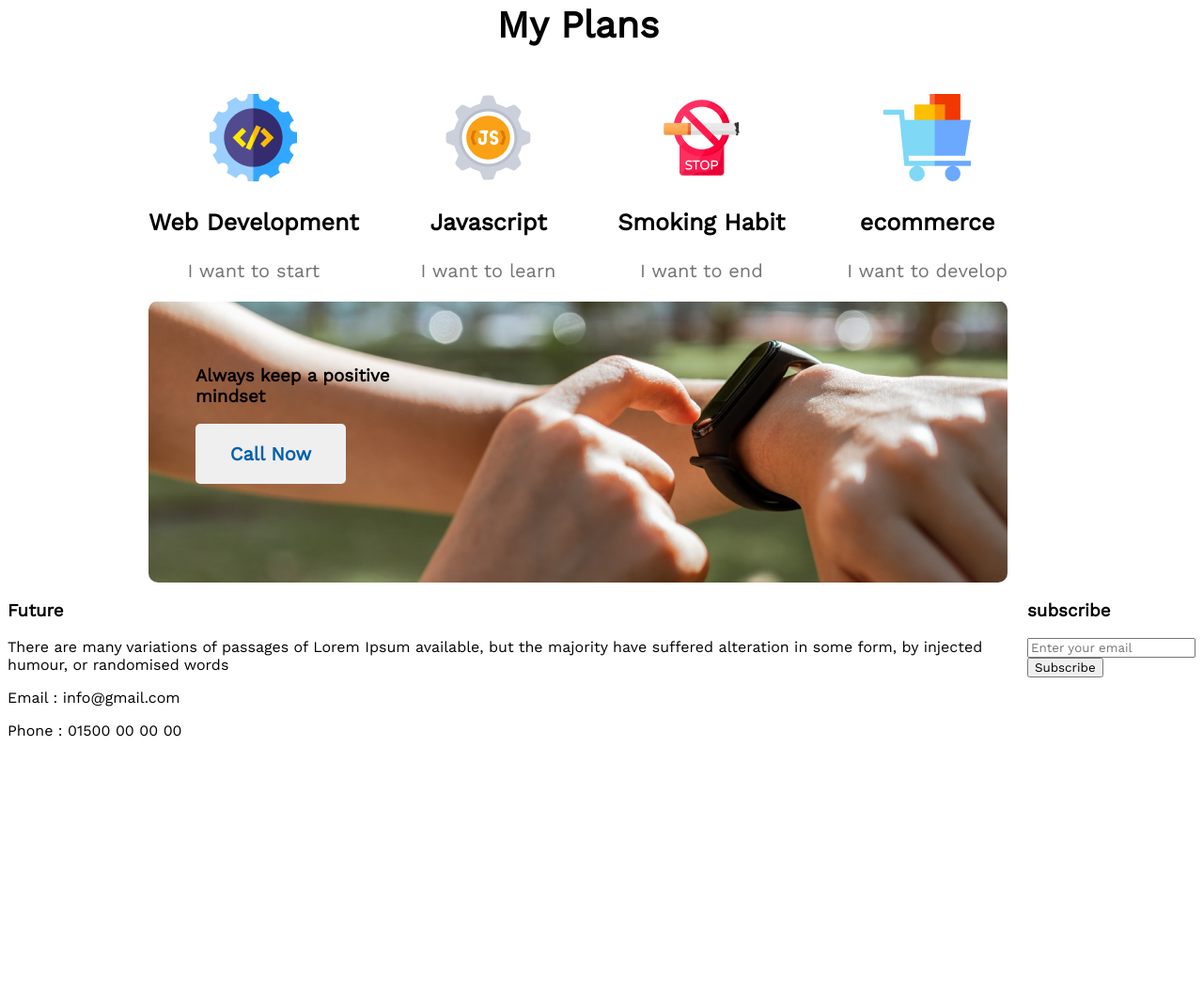
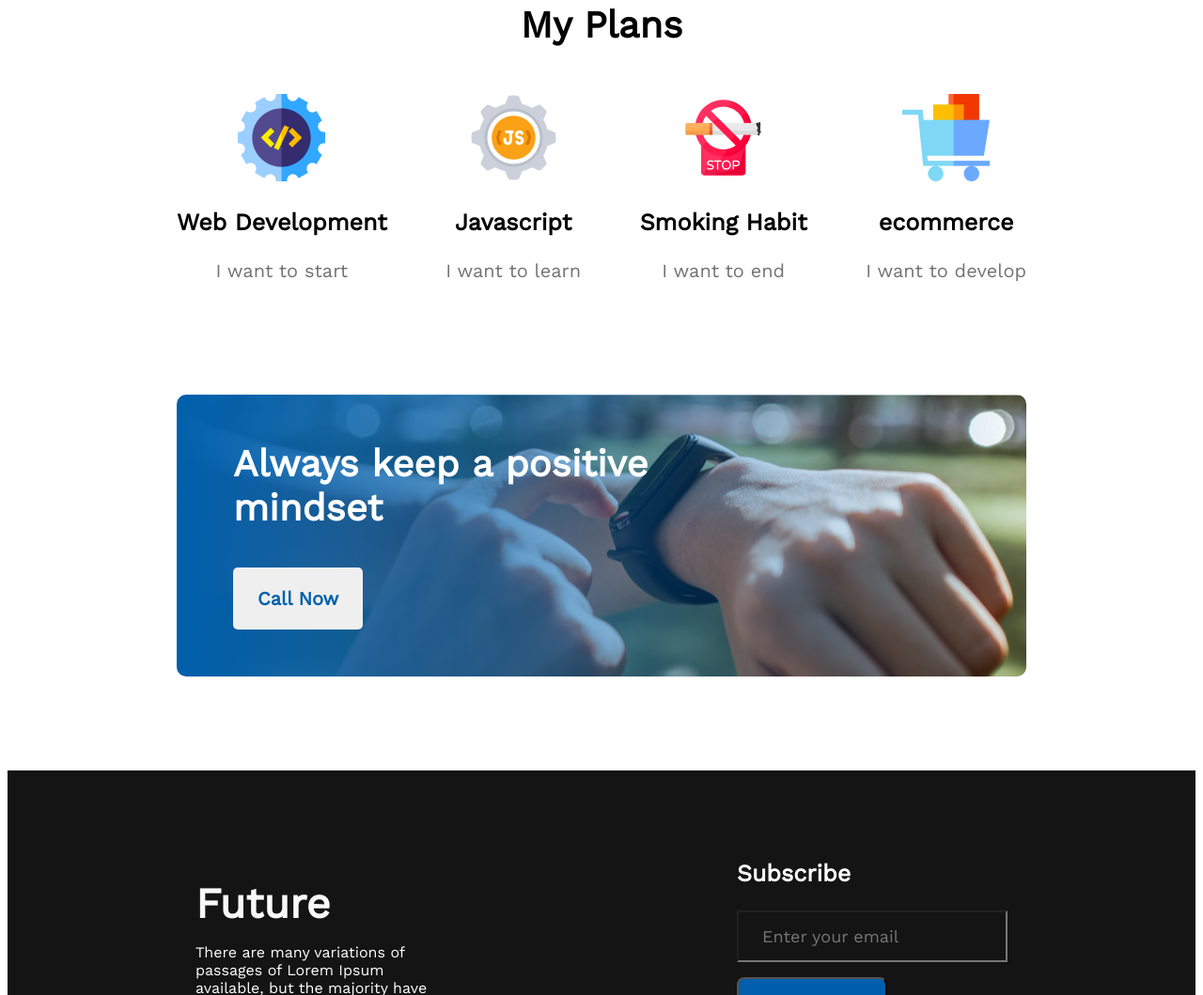
Before and after one commit to sajibingithub/New-year-assignment, a plain HTML site: page index.html in a window 1280 px wide. Shown: the part 1741-2800 px from the top of the page at 94% size. Before the commit the page ends 2552 px from the top, so only its background shows below. Drawn offline with nearby package versions, Linux system fonts and the light colour scheme.

Commit message:
footer section added

```diff
--- a/index.html
+++ b/index.html
@@ -13,15 +13,18 @@
     <title>New-year-assignment</title>
 </head>
 <body>
+    <!-- header section start -->
     <header class="header">
         <div class="heading-info">
             <h1 class="heading-info-title">All Thinks Are <br> Possible If You <br> believe</h1>
-           <p>There are many variations of passages of <br> Lorem Ipsum
-            available, but the majority <br> have suffered alteration in <br> some
-            form, by injected humour, <br> or randomised words</p>
+           <p class="heading-para">There are many variations of passages of Lorem Ipsum <br>
+            available, but the majority have suffered alteration in some <br>
+            form, by injected humour,or randomised words</p>
             <button class="btn">Contact Us</button>
         </div>
     </header>
+    <!-- header section start end  -->
+    <!-- main section start -->
     <main>
         <!-- person section  -->
         <section class="person-section section-common-style">
@@ -76,27 +79,34 @@
         </section>
         <!-- mindset section  -->
         <section class="mindset-section section-common-style">
-            <h3>Always keep a positive <br> mindset</h3>
+            <h3 class="mindset-header">Always keep a positive <br> mindset</h3>
             <button class="btn">Call Now</button>
         </section>
     </main>
-    <!-- footer section  -->
+    <!-- main section end -->
+    <!-- footer section start -->
     <footer>
         <div class="future-part">
-            <h3>Future</h3>
-            <p>There are many variations of passages of Lorem Ipsum
-                available, but the majority have suffered alteration in some
+            <h3 class="future-heading">Future</h3>
+            <p class="future-para">There are many variations of passages of Lorem Ipsum <br>
+                available, but the majority have suffered alteration in some <br>
                 form, by injected humour, or randomised words</p>
-            <p>Email : info@gmail.com</p>
-            <p>Phone : 01500 00 00 00</p>
+            <p class="future-para">Email : info@gmail.com</p>
+            <p class="future-para">Phone : 01500 00 00 00</p>
+            <div class="icons">
+                <img src="images/icons/fb.png" alt="">
+                <img src="images/icons/twitter.png" alt="">
+                <img src="images/icons/youtube.png" alt="">
+            </div>
         </div>
         <div class="subscibe-part">
-            <h3>subscribe</h3>
-            <input type="email" name="" id="" placeholder="Enter your email">
+            <h3 class="subscribe">Subscribe</h3>
+            <input class="input" type="email" name="" id="" placeholder="Enter your email">
             <br>
-            <button>Subscribe</button>
+            <button class="Subscribe-btn">Subscribe</button>
         </div>
     </footer>
+    <!-- footer section end -->
 
 
     <!-- font awesome link  -->
--- a/style.css
+++ b/style.css
@@ -5,12 +5,13 @@ font-family: 'Work Sans', sans-serif;
 }
 
 
-/* heading section style  */
+/* heading section style start  */
 .header {
     display: flex;
     justify-content:right;
     align-items: center;
     background-image: url(images/banner/banner3.png);
+    background-position: center;
     height: 808px;
     margin-bottom: 100px;
 
@@ -24,24 +25,35 @@ font-family: 'Work Sans', sans-serif;
 
 .heading-info-title{
     font-weight: 700;
-    font-size: 50px;
+    font-size: 65px;
+    margin-bottom: 24px;
+}
+.heading-para{
+    font-weight: 400;
+    font-size: 16px;
+    color: #FFFFFF;
+    margin-bottom: 32px;
 }
 .btn {
-    width: 160px;
-    height: 64px;
+    padding: 21px 26px;
     font-weight: 600;
     font-size: 20px;
     color: #005FAC;
     border-radius: 5px;
     border: 0;
 }
+/* heading section style end  */
 
-/* section-common-style  */
+
+/* section-common-style start */
     .section-common-style {
-        margin-left: 150px;
-        margin-right: 200px;
+        margin-left: 180px;
+        margin-right: 180px;
     }
-/* person section style  */
+/* section-common-style end */
+
+
+/* person section style start */
 .person-section {
     display: flex;
     margin-bottom: 100px;
@@ -77,7 +89,9 @@ font-family: 'Work Sans', sans-serif;
     color:#16D887;
 }
 
-/* plan section style  */
+/* person section style end */
+
+/* plan section style start */
 .plan-section-heading {
     text-align: center;
     font-weight: 700;
@@ -100,16 +114,75 @@ font-family: 'Work Sans', sans-serif;
     font-size: 20px;
     color: #737272;
 }
-/* mindset section style  */
+/* plan section style end */
+
+/* mindset section style start */
 .mindset-section {
-    background-image: url(images/watch.png);
+    background-image: linear-gradient(90deg, #005FAC 0%, rgba(0, 95, 172, 0) 100%),url(images/watch.png);
+    background-position: center;
     border-radius: 10px;
-    height: 250px;
-    padding-top: 50px;
-    padding-left: 50px;
+    height: 290px;
+    padding-top: 10px;
+    padding-left: 60px;
+    margin-top: 100px;
+    margin-bottom: 100px;
 }
+.mindset-header{
+    font-weight: 700;
+    font-size: 40px;
+    color: #FFFFFF;
+}
+/* mindset section style end */
 
-/* footer section style  */
+
+/* footer section style start */
 footer {
     display: flex;
+    height: 400px;
+    padding: 70px 200px;
+    background: #151414;
 }
+.future-part{
+    margin-right: 300px;
+}
+.future-heading{
+    font-weight: 700;
+    font-size: 45px;
+    color: #F8F8F8;
+    margin-bottom: 16px;
+}
+.future-para{
+    font-weight: 400;
+    font-size: 16px;
+    color: #FFFFFF;
+}
+.subscribe{
+    font-weight: 600;
+    font-size: 25px;
+    color: #FFFFFF;
+}
+.input{
+    font-weight: 400;
+    font-size: 18px;
+    color: #F3F3F3;
+    padding: 15px 25px;
+    background: #151414;
+    margin-bottom: 16px;
+}
+.Subscribe-btn{
+    font-weight: 600;
+    font-size: 20px;
+    color: #FFFFFF;
+    background: #005FAC;
+    border-radius: 8px;
+    width: 160px;
+    height: 64px;
+
+}
+.icons {
+    margin-top: 32px;
+}
+.icons img {
+    padding-right: 10px;
+}
+/* footer section style end */
```
